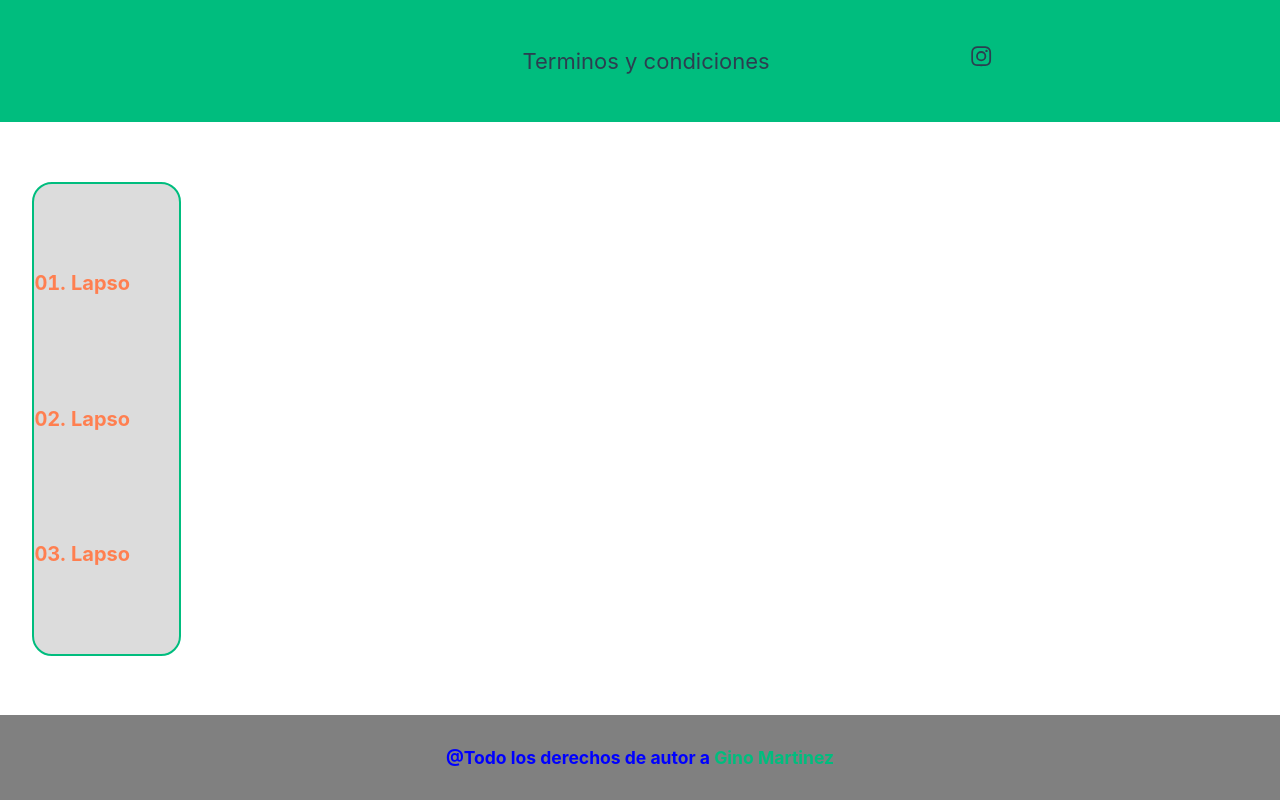
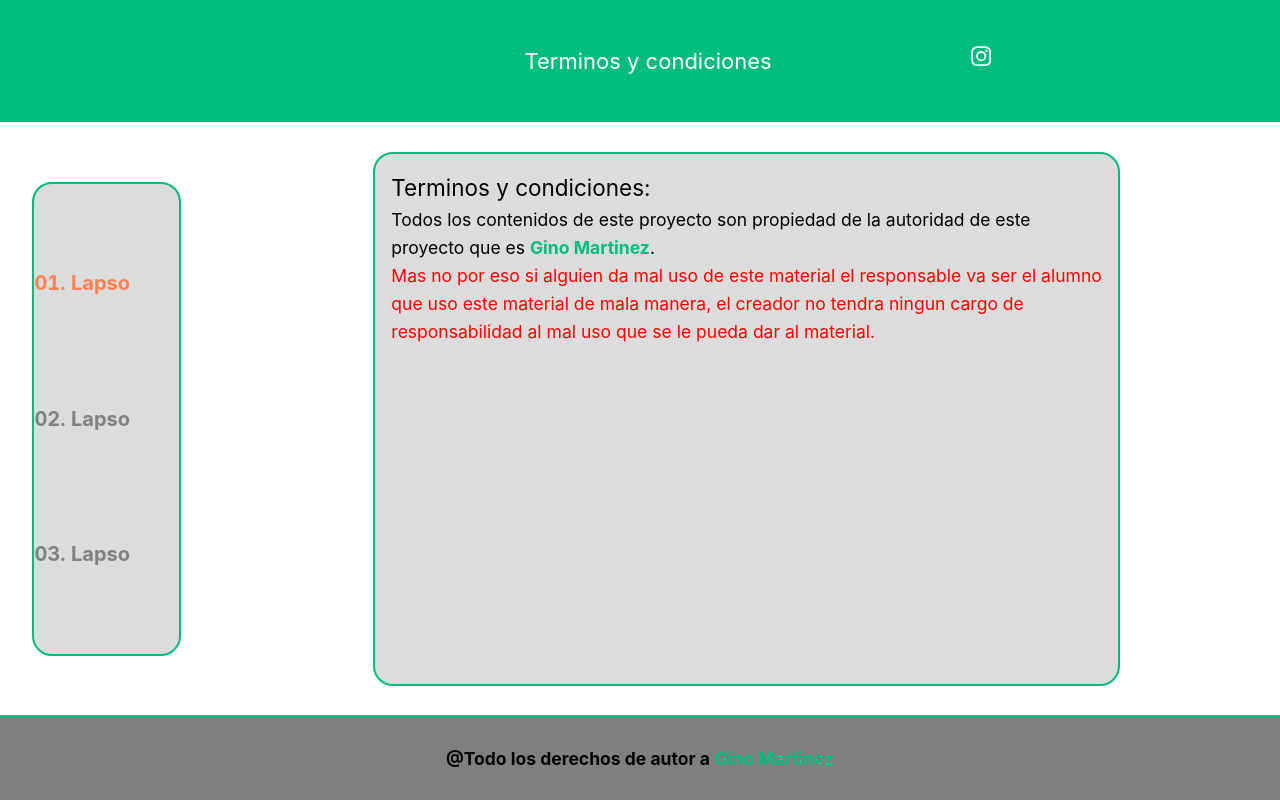
Before and after one commit to GinoMartinez080808/Proyecto-Inv-del-liceo, a Vue app in the folder inv-lic/: page /about in a window 1280 px wide. Built offline with nearby package versions, Linux system fonts and the light colour scheme.

Commit message:
modified:   inv-lic/src/App.vue 	modified:   inv-lic/src/views/AboutView.vue

```diff
--- a/inv-lic/src/App.vue
+++ b/inv-lic/src/App.vue
@@ -46,8 +46,8 @@ function mostrarEduF(){
 
     <div class="info">
     <ul class="ulI">
-      <li>Terminos y condiciones</li>
-      <li><a target="_blank"href="https://www.instagram.com/ginojmm17?igsh=YmtjOHlqcWxpYXYz"></a><Whastapp/></li>
+      <li ><RouterLink style="color: white;"  to="/about">Terminos y condiciones</RouterLink></li>
+      <li><a style="color: white;" target="_blank"href="https://www.instagram.com/ginojmm17?igsh=YmtjOHlqcWxpYXYz"><Whastapp/></a></li>
       <li></li>
     </ul>
     </div>
@@ -65,14 +65,14 @@ function mostrarEduF(){
 
         <li  @click="()=>{
 
-        }" style="color:coral; border: none;
+        }" style="color:gray; border: none;
   font-weight: bold;
   font-size: 20px;
   list-style:decimal-leading-zero;"> Lapso  </li>
 
     <li  @click="()=>{
 
-        }" style="color:coral; border: none;
+        }" style="color:gray; border: none;
   font-weight: bold;
   font-size: 20px;
   list-style:decimal-leading-zero;"> Lapso  </li>
@@ -113,7 +113,7 @@ function mostrarEduF(){
         <li v-if="linksM == true" @click="()=>{ edufM = false;
    linksM = false;} " class="edufisica">Edu Fisica</li>
        </ul>
-       <ul class="ulL" v-if="mateM == false">
+       <ul class="ulL" style="list-style: decimal-leading-zero;" v-if="mateM == false">
         <p class="btnS" @click="()=>{
           mateM = true;
           linksM = true;
@@ -226,7 +226,7 @@ function mostrarEduF(){
   <RouterView />
 </main>
  <footer>
-   <h3 style="color: blue; font-weight: bold;">@Todo los derechos de autor a <span style="color: hsla(160, 100%, 37%, 1); font-weight: bold;">Gino Martinez</span></h3>
+   <h3 style="color: black; font-weight: bold;">@Todo los derechos de autor a <span style="color: hsla(160, 100%, 37%, 1); font-weight: bold;">Gino Martinez</span></h3>
  </footer>
 </template>
 
@@ -420,6 +420,8 @@ background-color: gray;
 display: flex;
 align-items: center;
 justify-content: center;
+
+border-top: 3px solid hsla(160, 100%, 37%, 1);
 }
 .logo{
   width: 30%;
--- a/inv-lic/src/views/AboutView.vue
+++ b/inv-lic/src/views/AboutView.vue
@@ -1,15 +1,27 @@
+<script setup>
+import TheWelcome from '../components/TheWelcome.vue'
+</script>
+
 <template>
-  <div class="about">
+  <div class="pag">
+  <h2>Terminos y condiciones:</h2>
+  <h3>Todos los contenidos de este proyecto son propiedad de la autoridad de este proyecto que es <span style="color: hsla(160, 100%, 37%, 1); font-weight: bold;">Gino Martinez</span>. </h3>
+   <h3 style="color: red;">Mas no por eso si alguien da mal uso de este material el responsable va ser el alumno que uso este material de mala manera, el creador no tendra ningun cargo de responsabilidad al mal uso que se le pueda dar al material. </h3>
 
   </div>
 </template>
+<style scoped>
 
-<style>
-@media (min-width: 1024px) {
-  .about {
-    min-height: 100vh;
-    display: flex;
-    align-items: center;
-  }
+h2{
+  color: black;
+}
+h1{
+color: black;
+}
+h3{
+color: black;
+}
+h4{
+ color: black;
 }
 </style>
```
